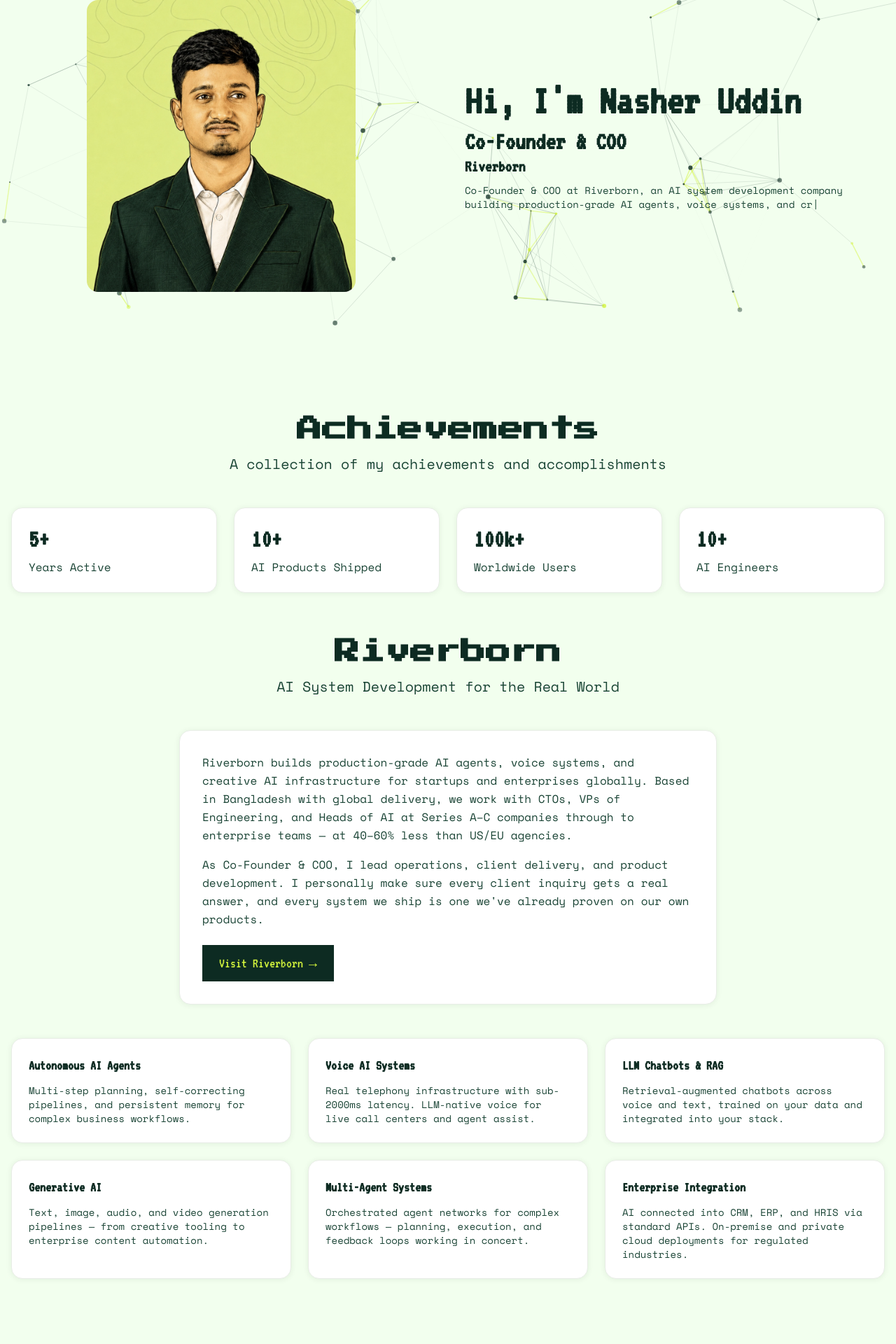
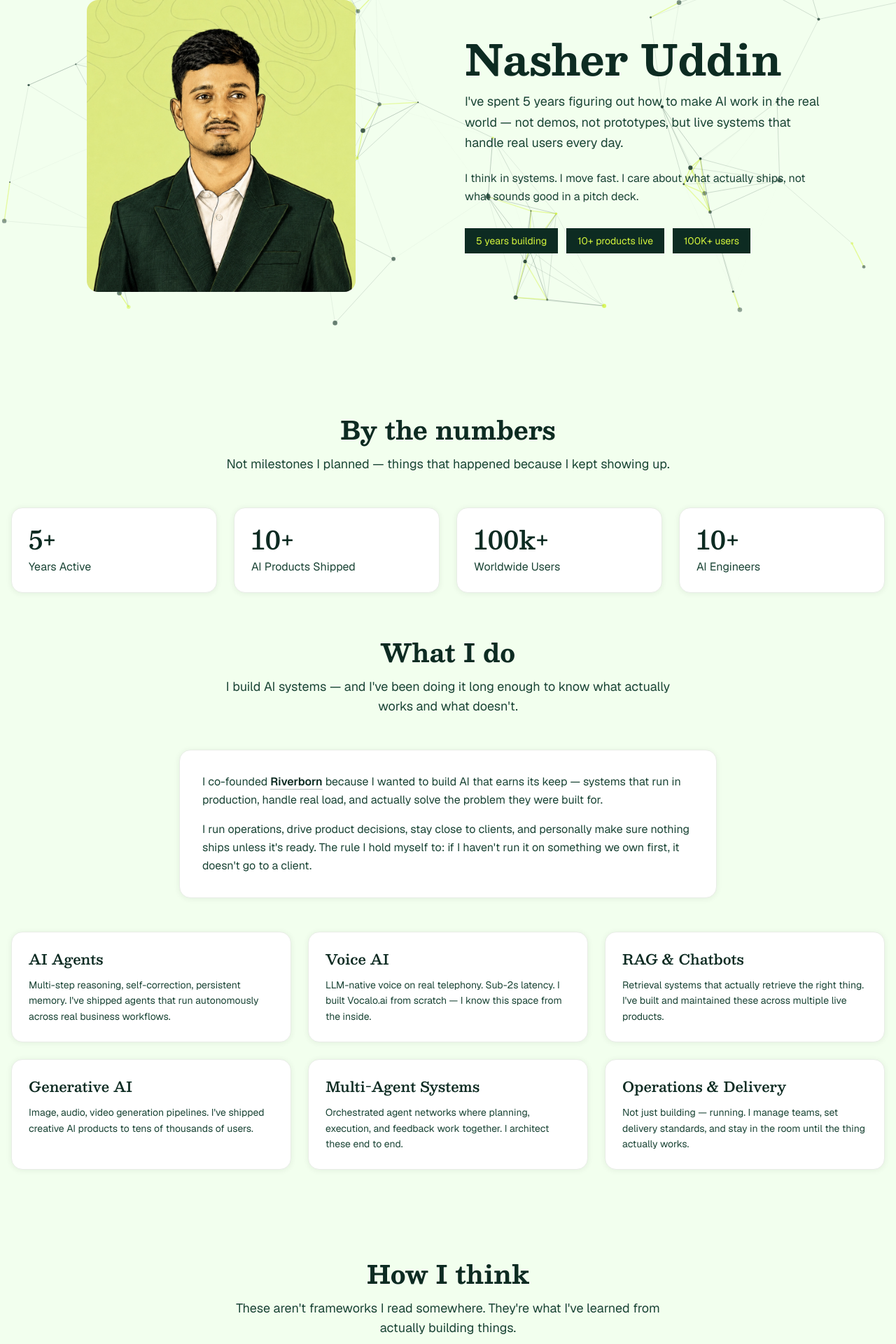
Before and after one commit to nasiruddin01/portfolio-v2, a Nuxt app: page / in a window 1280 px wide. Shown: the part 80-2000 px from the top of the page at 70% size. Built offline with nearby package versions, Linux system fonts and the light colour scheme.

Commit message:
Update font styles and improve typography; replace font families and adjust weights for better readability

```diff
--- a/assets/css/font.css
+++ b/assets/css/font.css
@@ -1,13 +1,16 @@
-@import url('https://fonts.googleapis.com/css2?family=Press+Start+2P&family=Space+Mono:ital,wght@0,400;0,700;1,400;1,700&family=VT323&display=swap');
+@import url('https://fonts.googleapis.com/css2?family=Besley:ital,wght@0,400;0,500;0,600;0,700;1,400;1,600&family=Geist:wght@300;400;500;600&family=Geist+Mono:wght@400;500&display=swap');
 
 .font-display {
-    font-family: 'Press Start 2P', cursive;
+    font-family: 'Besley', serif;
+    font-weight: 700;
+}
+
+.font-code {
+    font-family: 'Besley', serif;
+    font-weight: 600;
 }
 
 .font-mono {
-    font-family: 'Space Mono', monospace;
+    font-family: 'Geist', sans-serif;
+    font-weight: 400;
 }
-
-.font-code {
-    font-family: 'VT323', monospace;
-}
--- a/nuxt.config.js
+++ b/nuxt.config.js
@@ -21,7 +21,7 @@ gtag('config', 'G-54QJCHHPPL');`,
       link: [
         {
           rel: "stylesheet",
-          href: "https://fonts.googleapis.com/css2?family=Press+Start+2P&family=Space+Mono:ital,wght@0,400;0,700;1,400;1,700&family=VT323&display=swap",
+          href: "https://fonts.googleapis.com/css2?family=Besley:ital,wght@0,400;0,500;0,600;0,700;1,400;1,600&family=Geist:wght@300;400;500;600&family=Geist+Mono:wght@400;500&display=swap",
         },
         // Add these favicon-related links
         { rel: "icon", type: "image/x-icon", href: "/favicon.ico" },
--- a/pages/index.vue
+++ b/pages/index.vue
@@ -20,49 +20,20 @@
 
         <!-- Text content -->
         <div class="w-1/2 text-center md:text-left">
-          <h1 class="text-5xl md:text-6xl font-bold text-[#0D2B22] font-code">
-            <span v-if="!isTypingComplete"
-              >{{ displayText }}<span class="animate-blink">|</span></span
-            >
-            <span v-else>Hi, I'm Nasher Uddin</span>
+          <h1 class="text-5xl md:text-6xl font-display text-[#0D2B22] leading-tight">
+            Nasher Uddin
           </h1>
-          <h2 class="text-4xl font-bold font-code text-[#0D2B22] mt-2 !font-code">
-            <span v-if="!isTitleComplete"
-              >{{ displayTitle }}<span class="animate-blink">|</span></span
-            >
-            <span v-else>Co-Founder & COO</span>
-          </h2>
-
-          <a
-            href="https://www.riverborn.com"
-            target="_blank"
-            class="text-2xl font-bold font-code text-[#0D2B22] mt-2 !font-['VT323'] hover:text-[#1A4435]"
-          >
-            <span v-if="!isLinkComplete"
-              >{{ displayLink }}<span class="animate-blink">|</span></span
-            >
-            <span v-else>Riverborn</span>
-          </a>
-
-          <p class="text-[#1A4435] text-sm font-mono mt-2">
-            <span v-if="!isDescriptionComplete"
-              >{{ displayDescription
-              }}<span class="animate-blink">|</span></span
-            >
-            <span v-else
-              >Co-Founder & COO at
-              <a
-                href="https://www.riverborn.com"
-                target="_blank"
-                rel="noopener noreferrer"
-                >Riverborn</a
-              >, an AI system development company building production-grade AI
-              agents, voice systems, and creative AI infrastructure for startups
-              and enterprises globally. We've shipped 10+ live AI products with
-              100K+ users — and every system we deliver to clients is proven on
-              our own products first.</span
-            >
+          <p class="text-lg font-mono text-[#1A4435] mt-4 mb-6 leading-relaxed max-w-lg">
+            I've spent 5 years figuring out how to make AI work in the real world — not demos, not prototypes, but live systems that handle real users every day.
           </p>
+          <p class="text-base font-mono text-[#1A4435] leading-relaxed max-w-lg">
+            I think in systems. I move fast. I care about what actually ships, not what sounds good in a pitch deck.
+          </p>
+          <div class="mt-8 flex flex-wrap gap-3">
+            <span class="px-4 py-2 bg-[#0D2B22] text-[#D4F53C] font-mono text-sm">5 years building</span>
+            <span class="px-4 py-2 bg-[#0D2B22] text-[#D4F53C] font-mono text-sm">10+ products live</span>
+            <span class="px-4 py-2 bg-[#0D2B22] text-[#D4F53C] font-mono text-sm">100K+ users</span>
+          </div>
         </div>
       </div>
     </div>
@@ -70,11 +41,11 @@
     <!-- Achievements -->
     <div class="container mx-auto px-4 mt-24">
       <div class="text-center mb-12">
-        <h2 class="text-4xl font-display font-bold text-[#0D2B22] mb-4">
-          Achievements
+        <h2 class="text-4xl font-display text-[#0D2B22] mb-4">
+          By the numbers
         </h2>
-        <p class="text-xl text-[#1A4435] font-mono max-w-2xl mx-auto">
-          A collection of my achievements and accomplishments
+        <p class="text-lg text-[#1A4435] font-mono max-w-2xl mx-auto">
+          Not milestones I planned — things that happened because I kept showing up.
         </p>
       </div>
 
@@ -109,118 +80,63 @@
       </div>
     </div>
 
-    <!-- Riverborn Section -->
-    <div id="riverborn" class="container mx-auto px-4 py-16">
+    <!-- What I Do Section -->
+    <div id="work" class="container mx-auto px-4 py-16">
       <div class="text-center mb-12">
-        <h2 class="text-4xl font-display font-bold text-[#0D2B22] mb-4">
-          Riverborn
+        <h2 class="text-4xl font-display text-[#0D2B22] mb-4">
+          What I do
         </h2>
-        <p class="text-xl text-[#1A4435] font-mono max-w-2xl mx-auto">
-          AI System Development for the Real World
+        <p class="text-lg text-[#1A4435] font-mono max-w-2xl mx-auto">
+          I build AI systems — and I've been doing it long enough to know what actually works and what doesn't.
         </p>
       </div>
 
-      <!-- About Riverborn -->
       <div class="max-w-3xl mx-auto mb-12">
-        <div
-          class="p-8 rounded-2xl bg-white border border-[#E8EDE6] shadow-[0_1px_8px_rgba(13,43,34,0.07)]"
-        >
+        <div class="p-8 rounded-2xl bg-white border border-[#E8EDE6] shadow-[0_1px_8px_rgba(13,43,34,0.07)]">
           <p class="text-[#1A4435] font-mono text-base leading-relaxed">
-            Riverborn builds production-grade AI agents, voice systems, and
-            creative AI infrastructure for startups and enterprises globally.
-            Based in Bangladesh with global delivery, we work with CTOs, VPs of
-            Engineering, and Heads of AI at Series A–C companies through to
-            enterprise teams — at 40–60% less than US/EU agencies.
+            I co-founded <a href="https://www.riverborn.com" target="_blank" rel="noopener noreferrer" class="font-semibold text-[#0D2B22] border-b border-[#0D2B22]/30 hover:border-[#0D2B22] transition-all">Riverborn</a> because I wanted to build AI that earns its keep — systems that run in production, handle real load, and actually solve the problem they were built for.
           </p>
           <p class="text-[#1A4435] font-mono text-base leading-relaxed mt-4">
-            As Co-Founder & COO, I lead operations, client delivery, and product
-            development. I personally make sure every client inquiry gets a real
-            answer, and every system we ship is one we've already proven on our
-            own products.
+            I run operations, drive product decisions, stay close to clients, and personally make sure nothing ships unless it's ready. The rule I hold myself to: if I haven't run it on something we own first, it doesn't go to a client.
           </p>
-          <a
-            href="https://www.riverborn.com"
-            target="_blank"
-            rel="noopener noreferrer"
-            class="inline-block mt-6 px-6 py-3 bg-[#0D2B22] text-[#D4F53C] font-code text-xl hover:bg-[#1A4435] transition-all duration-300"
-            @click="trackEvent('cta_click', { cta_label: 'Visit Riverborn', destination: 'https://www.riverborn.com' })"
-          >
-            Visit Riverborn →
-          </a>
         </div>
       </div>
 
-      <!-- What We Build -->
       <div class="grid grid-cols-1 md:grid-cols-2 lg:grid-cols-3 gap-6">
-        <div
-          class="group p-6 rounded-2xl bg-white border border-[#E8EDE6] hover:border-[#0D2B22]/30 transition-all duration-300 shadow-[0_1px_8px_rgba(13,43,34,0.07)] hover:shadow-[0_8px_24px_rgba(13,43,34,0.12)] hover:-translate-y-1"
-        >
-          <h3 class="text-xl font-bold font-code text-[#0D2B22] mb-3">
-            Autonomous AI Agents
-          </h3>
-          <p class="text-[#1A4435] font-mono text-sm">
-            Multi-step planning, self-correcting pipelines, and persistent
-            memory for complex business workflows.
+        <div class="group p-6 rounded-2xl bg-white border border-[#E8EDE6] hover:border-[#0D2B22]/30 transition-all duration-300 shadow-[0_1px_8px_rgba(13,43,34,0.07)] hover:shadow-[0_8px_24px_rgba(13,43,34,0.12)] hover:-translate-y-1">
+          <h3 class="text-xl font-code text-[#0D2B22] mb-3">AI Agents</h3>
+          <p class="text-[#1A4435] font-mono text-sm leading-relaxed">
+            Multi-step reasoning, self-correction, persistent memory. I've shipped agents that run autonomously across real business workflows.
           </p>
         </div>
-
-        <div
-          class="group p-6 rounded-2xl bg-white border border-[#E8EDE6] hover:border-[#0D2B22]/30 transition-all duration-300 shadow-[0_1px_8px_rgba(13,43,34,0.07)] hover:shadow-[0_8px_24px_rgba(13,43,34,0.12)] hover:-translate-y-1"
-        >
-          <h3 class="text-xl font-bold font-code text-[#0D2B22] mb-3">
-            Voice AI Systems
-          </h3>
-          <p class="text-[#1A4435] font-mono text-sm">
-            Real telephony infrastructure with sub-2000ms latency. LLM-native
-            voice for live call centers and agent assist.
+        <div class="group p-6 rounded-2xl bg-white border border-[#E8EDE6] hover:border-[#0D2B22]/30 transition-all duration-300 shadow-[0_1px_8px_rgba(13,43,34,0.07)] hover:shadow-[0_8px_24px_rgba(13,43,34,0.12)] hover:-translate-y-1">
+          <h3 class="text-xl font-code text-[#0D2B22] mb-3">Voice AI</h3>
+          <p class="text-[#1A4435] font-mono text-sm leading-relaxed">
+            LLM-native voice on real telephony. Sub-2s latency. I built Vocalo.ai from scratch — I know this space from the inside.
           </p>
         </div>
-
-        <div
-          class="group p-6 rounded-2xl bg-white border border-[#E8EDE6] hover:border-[#0D2B22]/30 transition-all duration-300 shadow-[0_1px_8px_rgba(13,43,34,0.07)] hover:shadow-[0_8px_24px_rgba(13,43,34,0.12)] hover:-translate-y-1"
-        >
-          <h3 class="text-xl font-bold font-code text-[#0D2B22] mb-3">
-            LLM Chatbots & RAG
-          </h3>
-          <p class="text-[#1A4435] font-mono text-sm">
-            Retrieval-augmented chatbots across voice and text, trained on your
-            data and integrated into your stack.
+        <div class="group p-6 rounded-2xl bg-white border border-[#E8EDE6] hover:border-[#0D2B22]/30 transition-all duration-300 shadow-[0_1px_8px_rgba(13,43,34,0.07)] hover:shadow-[0_8px_24px_rgba(13,43,34,0.12)] hover:-translate-y-1">
+          <h3 class="text-xl font-code text-[#0D2B22] mb-3">RAG & Chatbots</h3>
+          <p class="text-[#1A4435] font-mono text-sm leading-relaxed">
+            Retrieval systems that actually retrieve the right thing. I've built and maintained these across multiple live products.
           </p>
         </div>
-
-        <div
-          class="group p-6 rounded-2xl bg-white border border-[#E8EDE6] hover:border-[#0D2B22]/30 transition-all duration-300 shadow-[0_1px_8px_rgba(13,43,34,0.07)] hover:shadow-[0_8px_24px_rgba(13,43,34,0.12)] hover:-translate-y-1"
-        >
-          <h3 class="text-xl font-bold font-code text-[#0D2B22] mb-3">
-            Generative AI
-          </h3>
-          <p class="text-[#1A4435] font-mono text-sm">
-            Text, image, audio, and video generation pipelines — from creative
-            tooling to enterprise content automation.
+        <div class="group p-6 rounded-2xl bg-white border border-[#E8EDE6] hover:border-[#0D2B22]/30 transition-all duration-300 shadow-[0_1px_8px_rgba(13,43,34,0.07)] hover:shadow-[0_8px_24px_rgba(13,43,34,0.12)] hover:-translate-y-1">
+          <h3 class="text-xl font-code text-[#0D2B22] mb-3">Generative AI</h3>
+          <p class="text-[#1A4435] font-mono text-sm leading-relaxed">
+            Image, audio, video generation pipelines. I've shipped creative AI products to tens of thousands of users.
           </p>
         </div>
-
-        <div
-          class="group p-6 rounded-2xl bg-white border border-[#E8EDE6] hover:border-[#0D2B22]/30 transition-all duration-300 shadow-[0_1px_8px_rgba(13,43,34,0.07)] hover:shadow-[0_8px_24px_rgba(13,43,34,0.12)] hover:-translate-y-1"
-        >
-          <h3 class="text-xl font-bold font-code text-[#0D2B22] mb-3">
-            Multi-Agent Systems
-          </h3>
-          <p class="text-[#1A4435] font-mono text-sm">
-            Orchestrated agent networks for complex workflows — planning,
-            execution, and feedback loops working in concert.
+        <div class="group p-6 rounded-2xl bg-white border border-[#E8EDE6] hover:border-[#0D2B22]/30 transition-all duration-300 shadow-[0_1px_8px_rgba(13,43,34,0.07)] hover:shadow-[0_8px_24px_rgba(13,43,34,0.12)] hover:-translate-y-1">
+          <h3 class="text-xl font-code text-[#0D2B22] mb-3">Multi-Agent Systems</h3>
+          <p class="text-[#1A4435] font-mono text-sm leading-relaxed">
+            Orchestrated agent networks where planning, execution, and feedback work together. I architect these end to end.
           </p>
         </div>
-
-        <div
-          class="group p-6 rounded-2xl bg-white border border-[#E8EDE6] hover:border-[#0D2B22]/30 transition-all duration-300 shadow-[0_1px_8px_rgba(13,43,34,0.07)] hover:shadow-[0_8px_24px_rgba(13,43,34,0.12)] hover:-translate-y-1"
-        >
-          <h3 class="text-xl font-bold font-code text-[#0D2B22] mb-3">
-            Enterprise Integration
-          </h3>
-          <p class="text-[#1A4435] font-mono text-sm">
-            AI connected into CRM, ERP, and HRIS via standard APIs. On-premise
-            and private cloud deployments for regulated industries.
+        <div class="group p-6 rounded-2xl bg-white border border-[#E8EDE6] hover:border-[#0D2B22]/30 transition-all duration-300 shadow-[0_1px_8px_rgba(13,43,34,0.07)] hover:shadow-[0_8px_24px_rgba(13,43,34,0.12)] hover:-translate-y-1">
+          <h3 class="text-xl font-code text-[#0D2B22] mb-3">Operations & Delivery</h3>
+          <p class="text-[#1A4435] font-mono text-sm leading-relaxed">
+            Not just building — running. I manage teams, set delivery standards, and stay in the room until the thing actually works.
           </p>
         </div>
       </div>
@@ -229,11 +145,11 @@
     <!-- Values & Philosophy Section -->
     <div id="thinking" class="container mx-auto px-4 py-16">
       <div class="text-center mb-12">
-        <h2 class="text-4xl font-display font-bold text-[#0D2B22] mb-4">
-          How I Think
+        <h2 class="text-4xl font-display text-[#0D2B22] mb-4">
+          How I think
         </h2>
-        <p class="text-xl text-[#1A4435] font-mono max-w-2xl mx-auto">
-          The principles I keep coming back to
+        <p class="text-lg text-[#1A4435] font-mono max-w-2xl mx-auto">
+          These aren't frameworks I read somewhere. They're what I've learned from actually building things.
         </p>
       </div>
 
@@ -306,8 +222,8 @@
         <h2 class="text-4xl font-display font-bold text-[#0D2B22] mb-4">
           Beyond the Screen
         </h2>
-        <p class="text-xl text-[#1A4435] font-mono max-w-2xl mx-auto">
-          What drives me when I step away from the keyboard
+        <p class="text-lg text-[#1A4435] font-mono max-w-2xl mx-auto">
+          What I actually think about when I'm not building things
         </p>
       </div>
 
@@ -400,11 +316,11 @@
     <!-- Projects Section -->
     <div id="projects" class="container mx-auto px-4 py-16">
       <div class="text-center mb-12">
-        <h2 class="text-4xl font-display font-bold text-[#0D2B22] mb-4">
-          Projects
+        <h2 class="text-4xl font-display text-[#0D2B22] mb-4">
+          Things I've built
         </h2>
-        <p class="text-xl text-[#1A4435] font-mono max-w-2xl mx-auto">
-          A collection of my work, showcasing my skills and expertise
+        <p class="text-lg text-[#1A4435] font-mono max-w-2xl mx-auto">
+          Every one of these is live, used by real people, and something I personally had a hand in shipping.
         </p>
       </div>
       <div class="grid grid-cols-1 md:grid-cols-2 lg:grid-cols-3 gap-6">
@@ -472,11 +388,11 @@
     <!-- Contact -->
     <div id="contact" class="container mx-auto px-4 py-16">
       <div class="text-center mb-12">
-        <h2 class="text-4xl font-bold font-code text-[#0D2B22] mb-4">
-          Get in Touch
+        <h2 class="text-4xl font-display text-[#0D2B22] mb-4">
+          Say hello
         </h2>
-        <p class="text-xl text-[#1A4435] font-mono max-w-2xl mx-auto">
-          Let's work together
+        <p class="text-lg text-[#1A4435] font-mono max-w-2xl mx-auto">
+          I read every message. If something I've built or written resonates with you — I'd genuinely like to hear it.
         </p>
       </div>
       <div class="max-w-2xl mx-auto">
@@ -595,6 +511,8 @@
 </template>
 
 <script setup>
+import { ref } from 'vue'
+
 const projects = [
   {
     name: "Vocalo.ai",
@@ -662,74 +580,6 @@ const projects = [
   },
 ];
 
-const displayText = ref("");
-const displayDescription = ref("");
-const displayTitle = ref("");
-const displayLink = ref("");
-
-const isTypingComplete = ref(false);
-const isDescriptionComplete = ref(false);
-const isTitleComplete = ref(false);
-const isLinkComplete = ref(false);
-
-const fullText = "Hi, I'm Nasher Uddin";
-const fullDescription =
-  "Co-Founder & COO at Riverborn, an AI system development company building production-grade AI agents, voice systems, and creative AI infrastructure for startups and enterprises globally. We've shipped 10+ live AI products with 100K+ users — and every system we deliver to clients is proven on our own products first.";
-
-const fullTitle = "Co-Founder & COO";
-const fullLink = "Riverborn";
-
-let currentIndex = 0;
-let descriptionIndex = 0;
-let titleIndex = 0;
-let linkIndex = 0;
-
-onMounted(() => {
-  const typeText = () => {
-    if (currentIndex < fullText.length) {
-      displayText.value += fullText[currentIndex];
-      currentIndex++;
-      setTimeout(typeText, 30);
-    } else {
-      isTypingComplete.value = true;
-      typeTitle();
-    }
-  };
-
-  const typeTitle = () => {
-    if (titleIndex < fullTitle.length) {
-      displayTitle.value += fullTitle[titleIndex];
-      titleIndex++;
-      setTimeout(typeTitle, 30);
-    } else {
-      isTitleComplete.value = true;
-      typeLink();
-    }
-  };
-
-  const typeLink = () => {
-    if (linkIndex < fullLink.length) {
-      displayLink.value += fullLink[linkIndex];
-      linkIndex++;
-      setTimeout(typeLink, 30);
-    } else {
-      isLinkComplete.value = true;
-      typeDescription();
-    }
-  };
-
-  const typeDescription = () => {
-    if (descriptionIndex < fullDescription.length) {
-      displayDescription.value += fullDescription[descriptionIndex];
-      descriptionIndex++;
-      setTimeout(typeDescription, 30);
-    } else {
-      isDescriptionComplete.value = true;
-    }
-  };
-
-  typeText();
-});
 
 const trackEvent = (eventName, params = {}) => {
   if (typeof window !== 'undefined' && window.gtag) {
@@ -886,32 +736,19 @@ useHead({
 </script>
 
 <style>
-@import url("https://fonts.googleapis.com/css2?family=Press+Start+2P&family=Space+Mono:ital,wght@0,400;0,700;1,400;1,700&family=VT323&display=swap");
+@import url("https://fonts.googleapis.com/css2?family=Besley:ital,wght@0,400;0,500;0,600;0,700;1,400;1,600&family=Geist:wght@300;400;500;600&family=Geist+Mono:wght@400;500&display=swap");
+
+.font-display {
+  font-family: "Besley", serif;
+  font-weight: 700;
+}
 
 .font-code {
-  font-family: "VT323", monospace;
-}
-
-.font-display {
-  font-family: "Press Start 2P", cursive;
+  font-family: "Besley", serif;
+  font-weight: 600;
 }
 
 .font-mono {
-  font-family: "Space Mono", monospace;
-}
-
-@keyframes blink {
-  0%,
-  100% {
-    opacity: 1;
-  }
-
-  50% {
-    opacity: 0;
-  }
-}
-
-.animate-blink {
-  animation: blink 1s infinite;
+  font-family: "Geist", sans-serif;
 }
 </style>
```
